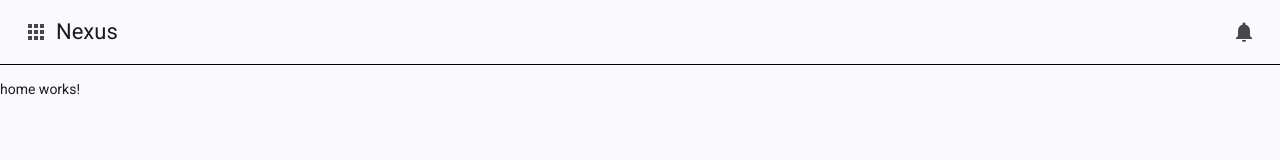
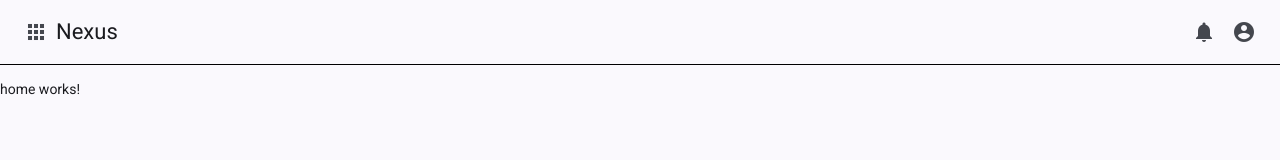
Before and after one commit to beowulf1416/nexus.ui.ng, an Angular app: page / in a window 1280 px wide. Shown: the top 160 px of the page. Built offline with nearby package versions, Linux system fonts and the light colour scheme.

Commit message:
modify header

```diff
--- a/src/app/components/header/header.html
+++ b/src/app/components/header/header.html
@@ -12,14 +12,18 @@
         </button>
         <h4>Nexus</h4>
         <span class="spacer"></span>
-        <button type="button" title="Notifications" mat-icon-button [matBadge]="note_count()" (click)="toggle_notifications()">
+        <button type="button" title="Notifications" matIconButton [matBadge]="note_count()" (click)="toggle_notifications()">
             <mat-icon>notifications</mat-icon>
         </button>
-        <ng-template *ngIf="user().is_authenticated">
+        @if (user().is_authenticated) {
             <button type="button" title="User" [matMenuTriggerFor]="menu_user" mat-icon-button>
+                <mat-icon>account-circle</mat-icon>
+            </button>
+        } @else {
+            <a title="Sign In" routerLink="/auth/sign-in" aria-label="Sign In" matIconButton>
                 <mat-icon>account_circle</mat-icon>
-            </button>
-        </ng-template>
+            </a>
+        }
     </mat-toolbar>
 </div>
 {{ user().name }}
```
